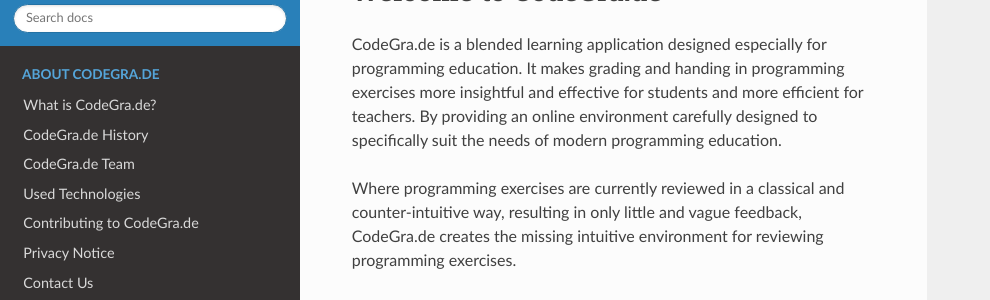
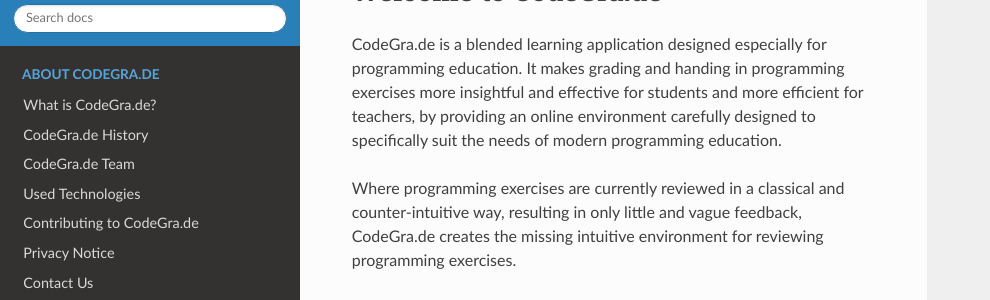
Before and after one commit to agreement/CodeGra.de, a Sphinx documentation site: the page built from docs/index.rst, in a window 1280 px wide and 900 px high. Shown: the part 127-427 px from the top of the window, without its empty margins (0-990 px from the left). Built offline with Sphinx 7.4.7 and the Read the Docs theme 2.0.0, drawn with Linux system fonts in a browser that asks for light colours; pages that are not in the unit, such as notebooks, are missing from menus.

Commit message:
Fix grammar mistake

```diff
--- a/docs/about/whatis.rst
+++ b/docs/about/whatis.rst
@@ -2,7 +2,7 @@
 ====================
 CodeGra.de is a blended learning application designed especially for programming
 education. It makes grading and handing in programming exercises more insightful
-and effective for students and more efficient for teachers. By providing an
+and effective for students and more efficient for teachers, by providing an
 online environment carefully designed to specifically suit the needs of modern
 programming education.
 
--- a/docs/index.rst
+++ b/docs/index.rst
@@ -7,7 +7,7 @@
 ======================================
 CodeGra.de is a blended learning application designed especially for programming
 education. It makes grading and handing in programming exercises more insightful
-and effective for students and more efficient for teachers. By providing an
+and effective for students and more efficient for teachers, by providing an
 online environment carefully designed to specifically suit the needs of modern
 programming education.
 
```
